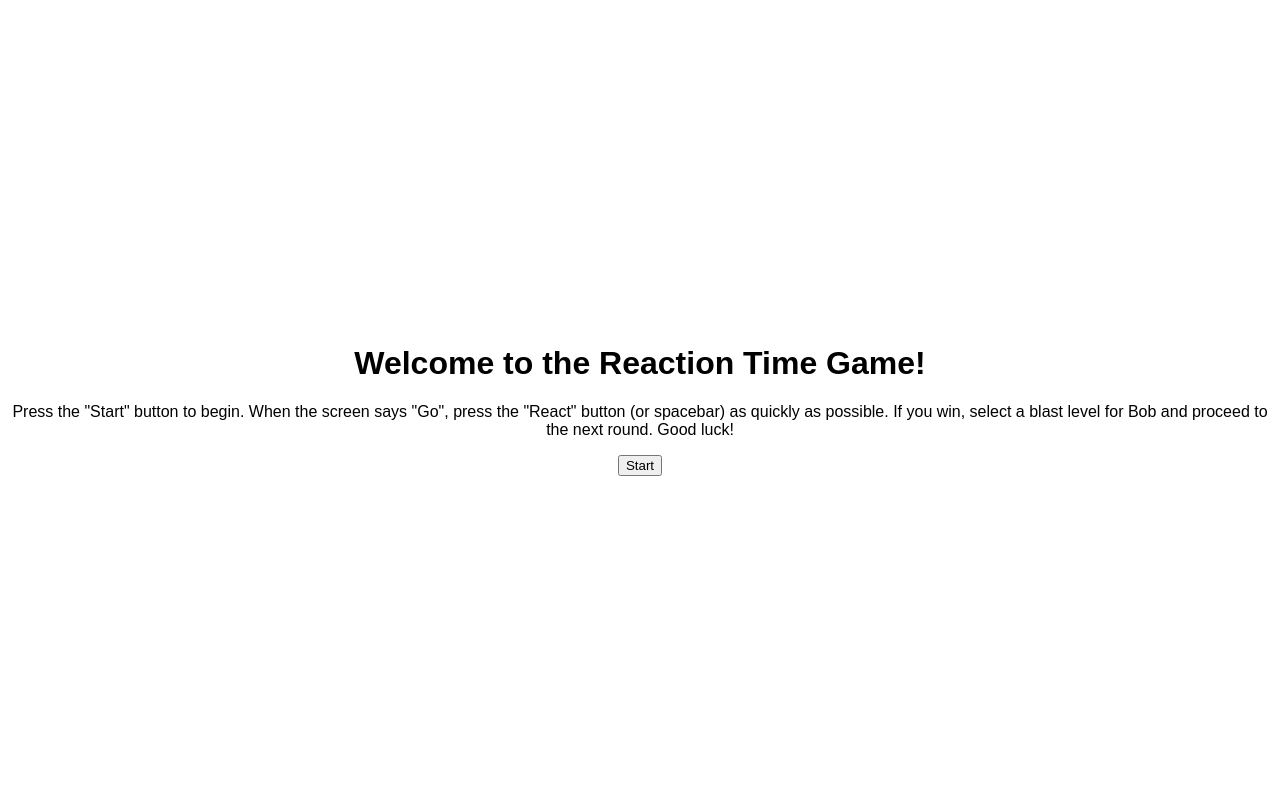
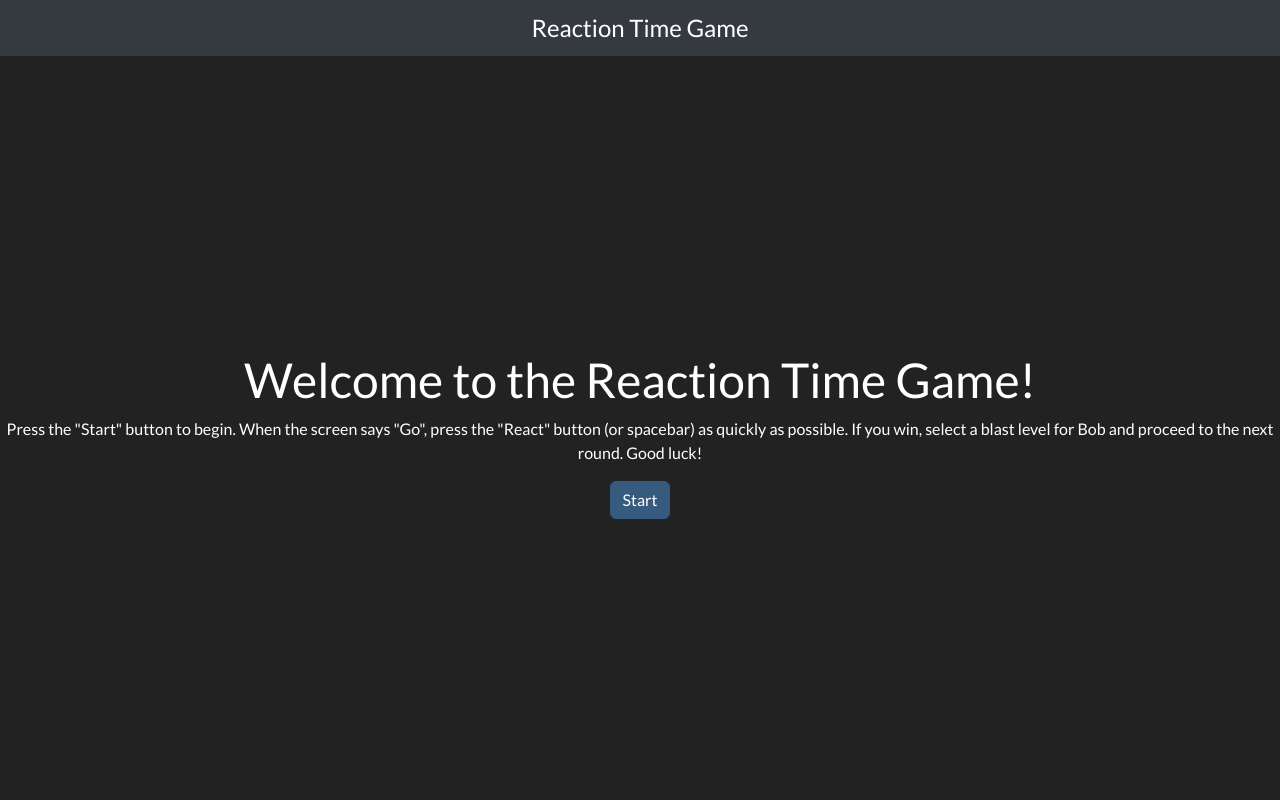
Before and after one commit to AnnahGrace01/FTF-CRTT, a Flask app: page / in a window 1280 px wide. Run offline with Flask 3, Linux system fonts and the light colour scheme; parts of the project's set-up code (start-up, migrations or seed data) failed here and were passed over; some libraries are stand-ins or nearby versions.

Commit message:
Update index.html

```diff
--- a/templates/index.html
+++ b/templates/index.html
@@ -4,6 +4,8 @@
     <meta charset="UTF-8">
     <meta name="viewport" content="width=device-width, initial-scale=1.0">
     <title>Reaction Time Game</title>
+    <!-- Bootstrap Darkly Theme -->
+    <link href="https://cdn.jsdelivr.net/npm/bootswatch@5.3.0/dist/darkly/bootstrap.min.css" rel="stylesheet">
     <style>
         body {
             display: flex;
@@ -11,9 +13,19 @@
             align-items: center;
             justify-content: center;
             height: 100vh;
-            font-family: Arial, sans-serif;
+            margin: 0;
             text-align: center;
-            margin: 0;
+        }
+
+        .title-bar {
+            position: fixed;
+            top: 0;
+            width: 100%;
+            background-color: #343a40; /* Darkly header color */
+            color: white;
+            padding: 10px;
+            font-size: 24px;
+            z-index: 1000;
         }
 
         #react-button {
@@ -22,9 +34,9 @@
             font-size: 20px;
         }
 
-        .red {
-            background-color: red;
-            color: white;
+        .go-text {
+            color: #ff5733; /* Highlighted color for "Go" */
+            font-weight: bold;
         }
 
         #blast-buttons {
@@ -40,32 +52,50 @@
 
         #next-round-button {
             display: none;
+            margin-top: 20px;
+        }
+
+        #selection-info {
+            font-size: 20px;
+            margin-top: 10px;
+        }
+
+        .content {
+            margin-top: 70px; /* Adjust for the fixed title bar */
         }
     </style>
 </head>
 <body>
-    <div id="instructions">
+    <!-- Title Bar -->
+    <div class="title-bar">
+        Reaction Time Game
+    </div>
+
+    <!-- Main Content -->
+    <div id="instructions" class="content">
         <h1>Welcome to the Reaction Time Game!</h1>
         <p>
             Press the "Start" button to begin. When the screen says "Go", press the "React" button (or spacebar) as quickly as possible.
             If you win, select a blast level for Bob and proceed to the next round. Good luck!
         </p>
-        <button id="start-button">Start</button>
+        <button id="start-button" class="btn btn-primary">Start</button>
     </div>
-    <div id="game" style="display:none;">
-        <div id="message">Get Ready!</div>
-        <button id="react-button">React</button>
+
+    <div id="game" class="content" style="display:none;">
+        <div id="message" class="fs-3">Get Ready!</div>
+        <p id="selection-info"></p>
+        <button id="react-button" class="btn btn-danger">React</button>
         <div id="blast-buttons">
-            <button class="blast-button" onclick="selectBlast(1)">1</button>
-            <button class="blast-button" onclick="selectBlast(2)">2</button>
-            <button class="blast-button" onclick="selectBlast(3)">3</button>
-            <button class="blast-button" onclick="selectBlast(4)">4</button>
-            <button class="blast-button" onclick="selectBlast(5)">5</button>
-            <button class="blast-button" onclick="selectBlast(6)">6</button>
-            <button class="blast-button" onclick="selectBlast(7)">7</button>
-            <button class="blast-button" onclick="selectBlast(8)">8</button>
+            <button class="btn btn-secondary blast-button" onclick="selectBlast(1)">1</button>
+            <button class="btn btn-secondary blast-button" onclick="selectBlast(2)">2</button>
+            <button class="btn btn-secondary blast-button" onclick="selectBlast(3)">3</button>
+            <button class="btn btn-secondary blast-button" onclick="selectBlast(4)">4</button>
+            <button class="btn btn-secondary blast-button" onclick="selectBlast(5)">5</button>
+            <button class="btn btn-secondary blast-button" onclick="selectBlast(6)">6</button>
+            <button class="btn btn-secondary blast-button" onclick="selectBlast(7)">7</button>
+            <button class="btn btn-secondary blast-button" onclick="selectBlast(8)">8</button>
         </div>
-        <button id="next-round-button">Next Round</button>
+        <button id="next-round-button" class="btn btn-primary">Next Round</button>
     </div>
 
     <script>
@@ -83,6 +113,7 @@
                 body: JSON.stringify({ player_blast: blast })
             }).then(() => {
                 document.getElementById("blast-buttons").style.display = 'none';
+                document.getElementById("selection-info").innerText = `You selected: ${blast}`;
                 document.getElementById("next-round-button").style.display = 'block';
             });
         }
@@ -123,7 +154,7 @@
                 const goDelay = Math.random() * 4000;
                 setTimeout(() => {
                     updateMessage("Go!");
-                    document.getElementById('react-button').classList.add('red');
+                    document.getElementById('react-button').classList.add('go-text');
                     startTime = performance.now();
                     gameInProgress = true;
                 }, goDelay);
@@ -132,6 +163,7 @@
 
         document.getElementById('next-round-button').addEventListener('click', () => {
             document.getElementById("next-round-button").style.display = "none";
+            document.getElementById("selection-info").innerText = "";
             startRound();
         });
 
```
